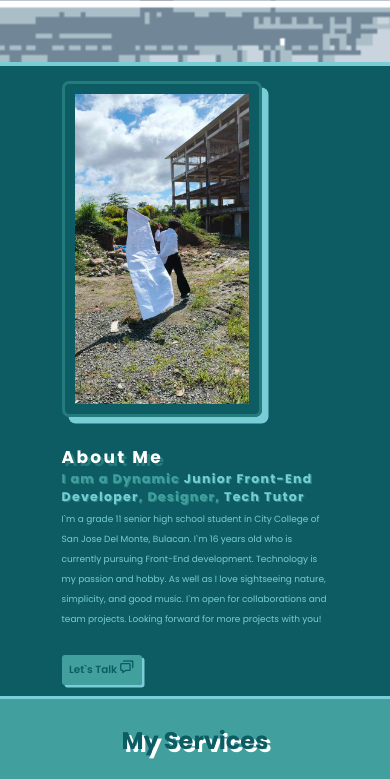
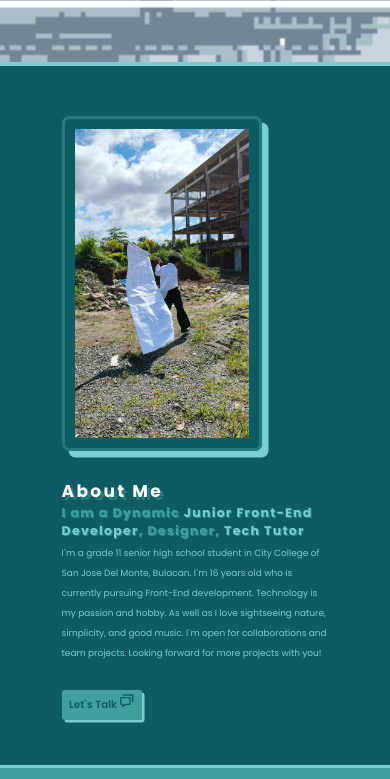
Before and after one commit to JeraldPascual/JeraldPascual.github.io, a plain HTML site: page index.html in a window 390 px wide. Shown: the part 778-1557 px from the top of the page. Drawn offline with nearby package versions, Linux system fonts and the light colour scheme; files whose address does not match are found by name.

Commit message:
Update styles.css

```diff
--- a/styles.css
+++ b/styles.css
@@ -2,11 +2,6 @@
 
 /* Simple Portfolio Website by Jerald Pascual */
 /* I put in a lot of trial and errors and all my learnings about css */
-/*
-
-Not responsive at the moment
-
-*/
 
 
 /* Universal Declaration */
@@ -628,7 +623,7 @@ header .contact:active {
         /* about section */
 
     #about-section {
-        padding: 0px 3.85rem 0px;
+        padding: 50px 3.85rem ;
     }
 
     #about-section .hero-container {
```
